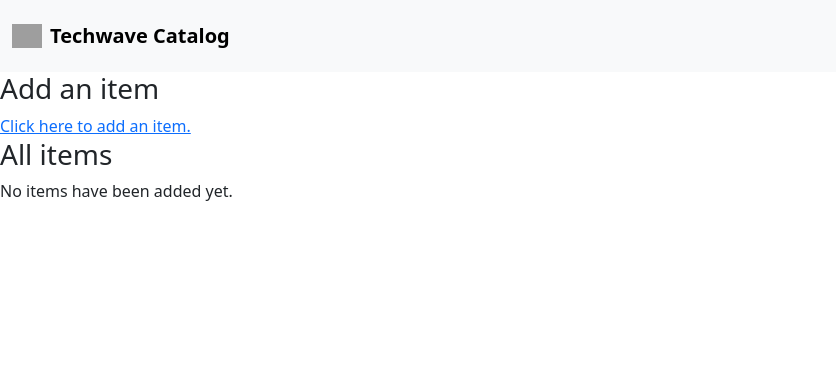
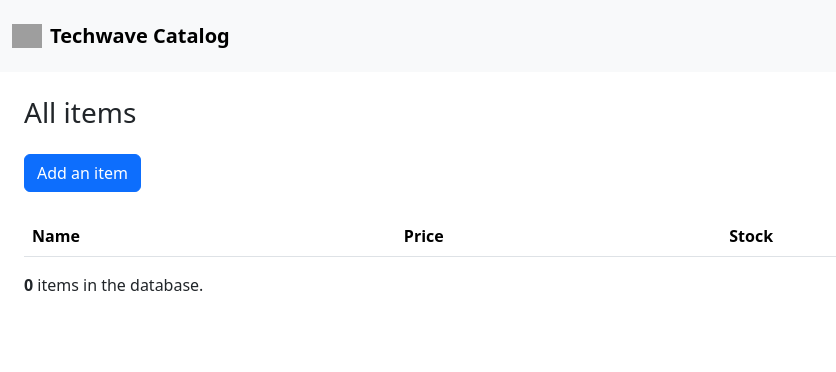
Before and after one commit to kz4killua/techwave, a Django app: page /catalog/ in a window 1280 px wide. Shown: the top 372 px of the page, without its empty margins (0-836 px from the left). Run offline with Django 5.2, Linux system fonts and the light colour scheme; data that the repository does not hold is empty; grey boxes are pictures that could not be loaded.

Commit message:
Update styles

```diff
--- /dev/null
+++ b/catalog/static/catalog/style.css
@@ -0,0 +1,27 @@
+/* Form styles */
+
+form > p {
+    display: flex;
+    flex-direction: column;
+}
+
+form > p > label {
+    margin-bottom: 0.5rem;
+}
+
+form > p > input {
+    display: block;
+    padding: .375rem .75rem;
+    border: 1px solid #dee2e6;
+    border-radius: 0.375rem;
+}
+
+form > p > input:focus {
+    border-color: #86b7fe;
+    box-shadow: 0 0 0 .25rem rgba(13, 110, 253, .25);
+    outline: 0;
+}
+
+ul.errorlist {
+    color: #dc3545;
+}
--- a/catalog/templates/catalog/base.html
+++ b/catalog/templates/catalog/base.html
@@ -8,6 +8,7 @@
   <meta name="viewport" content="width=device-width, initial-scale=1.0">
   <title>{% block title %}{% endblock %}</title>
   <link href="https://cdn.jsdelivr.net/npm/bootstrap@5.3.3/dist/css/bootstrap.min.css" rel="stylesheet" integrity="sha384-QWTKZyjpPEjISv5WaRU9OFeRpok6YctnYmDr5pNlyT2bRjXh0JMhjY6hW+ALEwIH" crossorigin="anonymous">
+  <link rel="stylesheet" href="{% static 'catalog/style.css' %}">
 </head>
 
 <body>
--- a/catalog/templates/catalog/item_list.html
+++ b/catalog/templates/catalog/item_list.html
@@ -5,21 +5,48 @@
 {% endblock %}
 
 {% block main %}
-    <div>
-        <h3>Add an item</h3>
-        <a href="{% url 'catalog:item_create' %}">
-            Click here to add an item.
+    <div class="container-fluid px-4 py-4">
+
+        <!-- Page heading -->
+        <h3 class="mb-4">All items</h3>
+
+        <!-- Button to add new items -->
+        <a class="btn btn-primary" href="{% url 'catalog:item_create' %}" role="button">
+            Add an item
         </a>
 
-        <h3>All items</h3>
-        {% for item in item_list %}
-            <p>
-                Name: {{ item.name }} - Price: ${{ item.price }} - Stock: {{ item.stock }}
-                <a href="{% url 'catalog:edit_item' item.id %}" class="btn btn-primary">Edit</a>
-                <a href="{% url 'catalog:delete_item' item.id %}" class="btn btn-danger">Delete</a>
-            </p>
-            {% empty %}
-                <p>No items have been added yet.</p>
-        {% endfor %}
+        <!-- Table of items in database -->
+        <table class="table table-striped mt-4">
+            <thead>
+                <tr>
+                    <th scope="col">Name</th>
+                    <th scope="col">Price</th>
+                    <th scope="col">Stock</th>
+                    <th scope="col"></th>
+                    <th scope="col"></th>
+                </tr>
+            </thead>
+            <tbody>
+                {% for item in item_list %}
+                    <tr>
+                        <td>{{ item.name }}</td>
+                        <td>${{ item.price }}</td>
+                        <td>{{ item.stock }}</td>
+                        <td>
+                            <a href="{% url 'catalog:edit_item' item.id %}">Edit</a>
+                        </td>
+                        <td>
+                            <a href="{% url 'catalog:delete_item' item.id %}">Delete</a>
+                        </td>
+                    </tr>
+                {% endfor %}
+            </tbody>
+        </table>
+
+        <!-- Number of items in database -->
+        <p class="mt-3">
+            <strong>{{ item_list|length }}</strong> item{{ item_list|pluralize }} in the database.
+        </p>
+
     </div>
 {% endblock %}
--- a/config/settings.py
+++ b/config/settings.py
@@ -119,6 +119,11 @@ USE_TZ = True
 # https://docs.djangoproject.com/en/5.1/howto/static-files/
 
 STATIC_URL = 'static/'
+STATIC_ROOT = BASE_DIR / 'staticfiles'
+
+# Media files
+MEDIA_URL = '/media/'
+MEDIA_ROOT = BASE_DIR / 'media'
 
 # Default primary key field type
 # https://docs.djangoproject.com/en/5.1/ref/settings/#default-auto-field
--- a/config/urls.py
+++ b/config/urls.py
@@ -17,10 +17,19 @@ Including another URLconf
 from django.contrib import admin
 from django.urls import path, include
 from django.views.generic import RedirectView
+from django.conf import settings
+from django.conf.urls.static import static
 
 urlpatterns = [
     path('admin/', admin.site.urls),
     path('catalog/', include('catalog.urls')),
     path('accounts/', include('accounts.urls')),
+
+    # Use catalog/ as the default URL
     path('', RedirectView.as_view(url='catalog/', permanent=True)),
 ]
+
+# Serve static and media files during development
+if settings.DEBUG:
+    urlpatterns += static(settings.STATIC_URL, document_root=settings.STATIC_ROOT)
+    urlpatterns += static(settings.MEDIA_URL, document_root=settings.MEDIA_ROOT)
```
Also changed, not shown: catalog/templates/catalog/delete_item.html (+14 -3 lines), catalog/templates/catalog/edit_item.html (+13 -3 lines), catalog/templates/catalog/item_form.html (+18 -7 lines).
